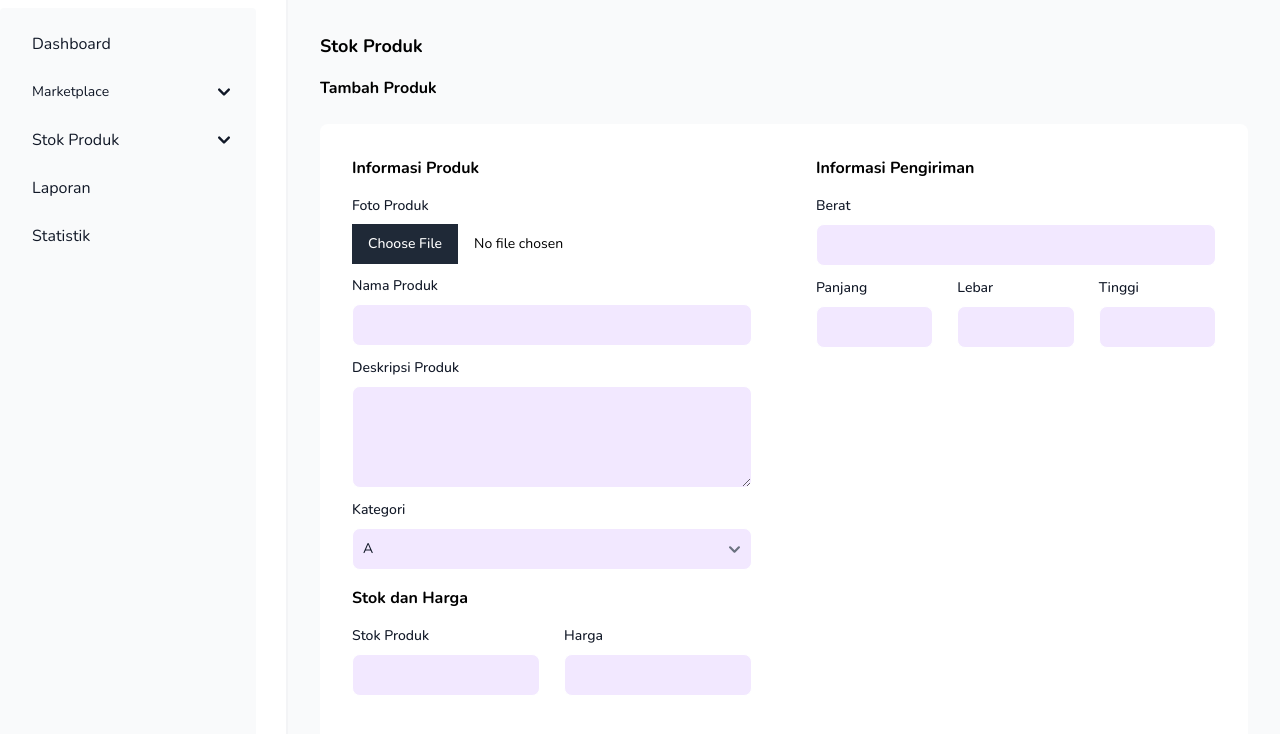
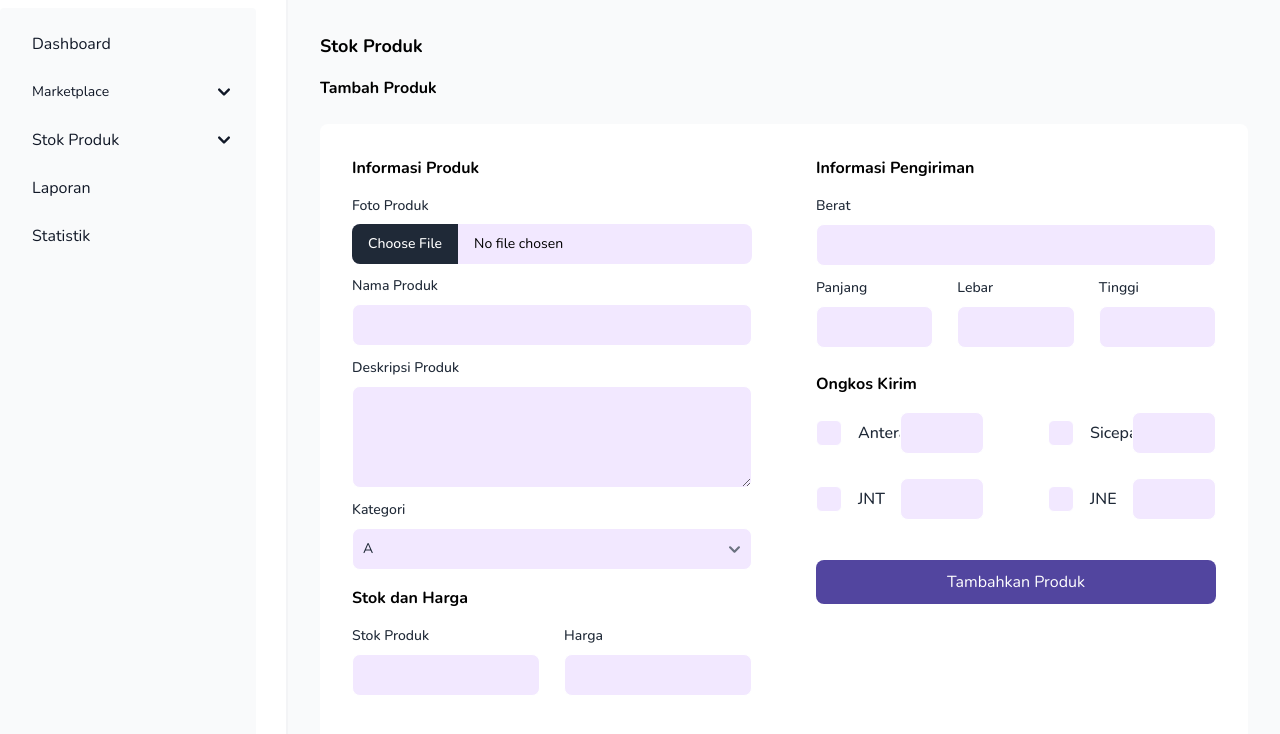
Before and after one commit to fajarzuhrihadiyanto/simontok-fe-fp, a Next.js app: page /stok/tambahproduk in a window 1280 px wide. Shown: the top 734 px of the page. Built offline with nearby package versions, Linux system fonts and the light colour scheme.

Commit message:
feat: add field ongkos kirim and subimt

```diff
--- a/pages/stok/tambahproduk.tsx
+++ b/pages/stok/tambahproduk.tsx
@@ -12,144 +12,247 @@ export default function AddProduct() {
         <PageContainer>
           <form className="flex space-x-16">
             <div className="w-1/2">
-              <h1 className="text-base font-bold mb-4"> Informasi Produk</h1>
+              <h1 className="text-base font-bold mb-4">Informasi Produk</h1>
               <div className="mb-3">
                 <label
                   htmlFor="base-input"
-                  className="block mb-2 text-sm font-medium text-gray-900 dark:text-white"
+                  className="block mb-2 text-sm font-medium text-gray-800 dark:text-white"
                 >
                   Foto Produk
                 </label>
-                <input type="file" className="text-sm"></input>
+                <input
+                  type="file"
+                  className="text-sm bg-light w-full rounded-lg"
+                ></input>
               </div>
               <div className="mb-3">
                 <label
                   htmlFor="base-input"
-                  className="block mb-2 text-sm font-medium text-gray-900 dark:text-white"
+                  className="block mb-2 text-sm font-medium text-gray-800 dark:text-white"
                 >
                   Nama Produk
                 </label>
                 <input
                   type="text"
                   id="base-input"
-                  className="bg-light border border-white text-gray-900 text-sm rounded-lg focus:ring-primary focus:border-primary block w-full p-2.5"
+                  className="bg-light border border-white text-gray-800 text-sm rounded-lg focus:ring-primary focus:border-primary block w-full p-2.5"
                 ></input>
               </div>
               <div className="mb-3">
                 <label
                   htmlFor="base-input"
-                  className="block mb-2 text-sm font-medium text-gray-900 dark:text-white"
+                  className="block mb-2 text-sm font-medium text-gray-800 dark:text-white"
                 >
                   Deskripsi Produk
                 </label>
                 <textarea
                   id="message"
                   rows={4}
-                  className="bg-light border border-white text-gray-900 text-sm rounded-lg focus:ring-primary focus:border-primary block w-full p-2.5"
+                  className="bg-light border border-white text-gray-800 text-sm rounded-lg focus:ring-primary focus:border-primary block w-full p-2.5"
                 ></textarea>
               </div>
               <div className="mb-3">
                 <label
                   htmlFor="base-input"
-                  className="block mb-2 text-sm font-medium text-gray-900 dark:text-white"
+                  className="block mb-2 text-sm font-medium text-gray-800 dark:text-white"
                 >
                   Kategori
                 </label>
                 <select
                   id="countries"
-                  className="bg-light border border-white text-gray-900 text-sm rounded-lg focus:ring-blue-500 focus:border-blue-500 block w-full p-2.5"
+                  className="bg-light border border-white text-gray-800 text-sm rounded-lg focus:ring-blue-500 focus:border-blue-500 block w-full p-2.5"
                 >
                   <option className="m-2">A</option>
                   <option>B</option>
                   <option>C</option>
                 </select>
               </div>
-              <h1 className="text-base font-bold my-4"> Stok dan Harga</h1>
+              <h1 className="text-base font-bold my-4">Stok dan Harga</h1>
               <div className="mb-3 flex space-x-6">
                 <div className="mb-3 w-1/2">
                   <label
                     htmlFor="base-input"
-                          className="block mb-2 text-sm font-medium text-gray-900 dark:text-white"
+                    className="block mb-2 text-sm font-medium text-gray-800 dark:text-white"
                   >
                     Stok Produk
                   </label>
                   <input
                     type="text"
                     id="base-input"
-                          className="bg-light border border-white text-gray-900 text-sm rounded-lg focus:ring-primary focus:border-primary block w-full p-2.5"
+                    className="bg-light border border-white text-gray-800 text-sm rounded-lg focus:ring-primary focus:border-primary block w-full p-2.5"
                   ></input>
                 </div>
                 <div className="mb-3 w-1/2">
                   <label
                     htmlFor="base-input"
-                          className="block mb-2 text-sm font-medium text-gray-900 dark:text-white"
+                    className="block mb-2 text-sm font-medium text-gray-800 dark:text-white"
                   >
                     Harga
                   </label>
                   <input
                     type="text"
                     id="base-input"
-                          className="bg-light border border-white text-gray-900 text-sm rounded-lg focus:ring-primary focus:border-primary block w-full p-2.5"
+                    className="bg-light border border-white text-gray-800 text-sm rounded-lg focus:ring-primary focus:border-primary block w-full p-2.5"
                   ></input>
                 </div>
               </div>
             </div>
             <div className="w-1/2">
-                  <h1 className="text-base font-bold mb-4"> Informasi Pengiriman</h1>
+              <h1 className="text-base font-bold mb-4">Informasi Pengiriman</h1>
               <div className="mb-3">
                 <label
                   htmlFor="base-input"
-                          className="block mb-2 text-sm font-medium text-gray-900 dark:text-white"
+                  className="block mb-2 text-sm font-medium text-gray-800 dark:text-white"
                 >
                   Berat
                 </label>
                 <input
                   type="text"
                   id="base-input"
-                          className="bg-light border border-white text-gray-900 text-sm rounded-lg focus:ring-primary focus:border-primary block w-full p-2.5"
+                  className="bg-light border border-white text-gray-800 text-sm rounded-lg focus:ring-primary focus:border-primary block w-full p-2.5"
                 ></input>
               </div>
               <div className="mb-3 flex space-x-6">
                 <div className="mb-3 w-1/3">
                   <label
                     htmlFor="base-input"
-                              className="block mb-2 text-sm font-medium text-gray-900 dark:text-white"
+                    className="block mb-2 text-sm font-medium text-gray-800 dark:text-white"
                   >
                     Panjang
                   </label>
                   <input
                     type="text"
                     id="base-input"
-                              className="bg-light border border-white text-gray-900 text-sm rounded-lg focus:ring-primary focus:border-primary block w-full p-2.5"
+                    className="bg-light border border-white text-gray-800 text-sm rounded-lg focus:ring-primary focus:border-primary block w-full p-2.5"
                   ></input>
                 </div>
                 <div className="mb-3 w-1/3">
                   <label
                     htmlFor="base-input"
-                              className="block mb-2 text-sm font-medium text-gray-900 dark:text-white"
+                    className="block mb-2 text-sm font-medium text-gray-800 dark:text-white"
                   >
                     Lebar
                   </label>
                   <input
                     type="text"
                     id="base-input"
-                              className="bg-light border border-white text-gray-900 text-sm rounded-lg focus:ring-primary focus:border-primary block w-full p-2.5"
+                    className="bg-light border border-white text-gray-800 text-sm rounded-lg focus:ring-primary focus:border-primary block w-full p-2.5"
                   ></input>
                 </div>
                 <div className="mb-3 w-1/3">
                   <label
                     htmlFor="base-input"
-                              className="block mb-2 text-sm font-medium text-gray-900 dark:text-white"
+                    className="block mb-2 text-sm font-medium text-gray-800 dark:text-white"
                   >
                     Tinggi
                   </label>
                   <input
                     type="text"
                     id="base-input"
-                              className="bg-light border border-white text-gray-900 text-sm rounded-lg focus:ring-primary focus:border-primary block w-full p-2.5"
+                    className="bg-light border border-white text-gray-800 text-sm rounded-lg focus:ring-primary focus:border-primary block w-full p-2.5"
                   ></input>
                 </div>
               </div>
+              <h1 className="text-base font-bold mb-4">Ongkos Kirim</h1>
+              <div className="flex flex-col">
+                <div className="mb-3 flex space-x-16 items-center w-full">
+                  <div className="flex w-1/2 items-center">
+                    <div className="mb-3 w-1/2">
+                      <div className="flex space-x-4 items-center">
+                        <input
+                          type="checkbox"
+                          className="p-3 rounded-md bg-light border-white "
+                        />
+                        <label
+                          htmlFor="base-input"
+                          className="block font-medium text-gray-800 dark:text-white"
+                        >
+                          Anteraja
+                        </label>
+                      </div>
+                    </div>
+                    <div className="mb-3 w-1/2">
+                      <input
+                        type="text"
+                        id="base-input"
+                        className="bg-light border border-white text-gray-800 text-sm rounded-lg focus:ring-primary focus:border-primary block w-full p-2.5"
+                      ></input>
+                    </div>
+                  </div>
+                  <div className="flex w-1/2 items-center">
+                    <div className="mb-3 w-1/2">
+                      <div className="flex space-x-4 items-center">
+                        <input
+                          type="checkbox"
+                          className="p-3 rounded-md bg-light border-white"
+                        />
+                        <label
+                          htmlFor="base-input"
+                          className="block border-white font-medium text-gray-800 dark:text-white"
+                        >
+                          Sicepat
+                        </label>
+                      </div>
+                    </div>
+                    <div className="mb-3 w-1/2">
+                      <input
+                        type="text"
+                        id="base-input"
+                        className="bg-light border border-white text-gray-800 text-sm rounded-lg focus:ring-primary focus:border-primary block w-full p-2.5"
+                      ></input>
+                    </div>
+                  </div>
+                </div>
+                <div className="mb-3 flex space-x-16 items-center w-full">
+                  <div className="flex w-1/2 items-center">
+                    <div className="mb-3 w-1/2">
+                      <div className="flex space-x-4 items-center">
+                        <input
+                          type="checkbox"
+                          className="p-3 rounded-md bg-light border-white"
+                        />
+                        <label
+                          htmlFor="base-input"
+                          className="block border-white font-medium text-gray-800 dark:text-white"
+                        >
+                          JNT
+                        </label>
+                      </div>
+                    </div>
+                    <div className="mb-3 w-1/2">
+                      <input
+                        type="text"
+                        id="base-input"
+                        className="bg-light border border-white text-gray-800 text-sm rounded-lg focus:ring-primary focus:border-primary block w-full p-2.5"
+                      ></input>
+                    </div>
+                  </div>
+                  <div className="flex w-1/2 items-center">
+                    <div className="mb-3 w-1/2">
+                      <div className="flex space-x-4 items-center">
+                        <input
+                          type="checkbox"
+                          className="p-3 rounded-md bg-light border-white"
+                        />
+                        <label
+                          htmlFor="base-input"
+                          className="block border-white font-medium text-gray-800 dark:text-white"
+                        >
+                          JNE
+                        </label>
+                      </div>
+                    </div>
+                    <div className="mb-3 w-1/2">
+                      <input
+                        type="text"
+                        id="base-input"
+                        className="bg-light border border-white text-gray-800 text-sm rounded-lg focus:ring-primary focus:border-primary block w-full p-2.5"
+                      ></input>
+                    </div>
+                  </div>
+                </div>
+              </div>
+                    <button className="bg-primary w-full p-2.5 text-center rounded-lg text-white mt-4 hover:bg-forhoverprimary">Tambahkan Produk</button>
             </div>
           </form>
         </PageContainer>
```
Lines whose indentation alone changed are shown as unchanged.
